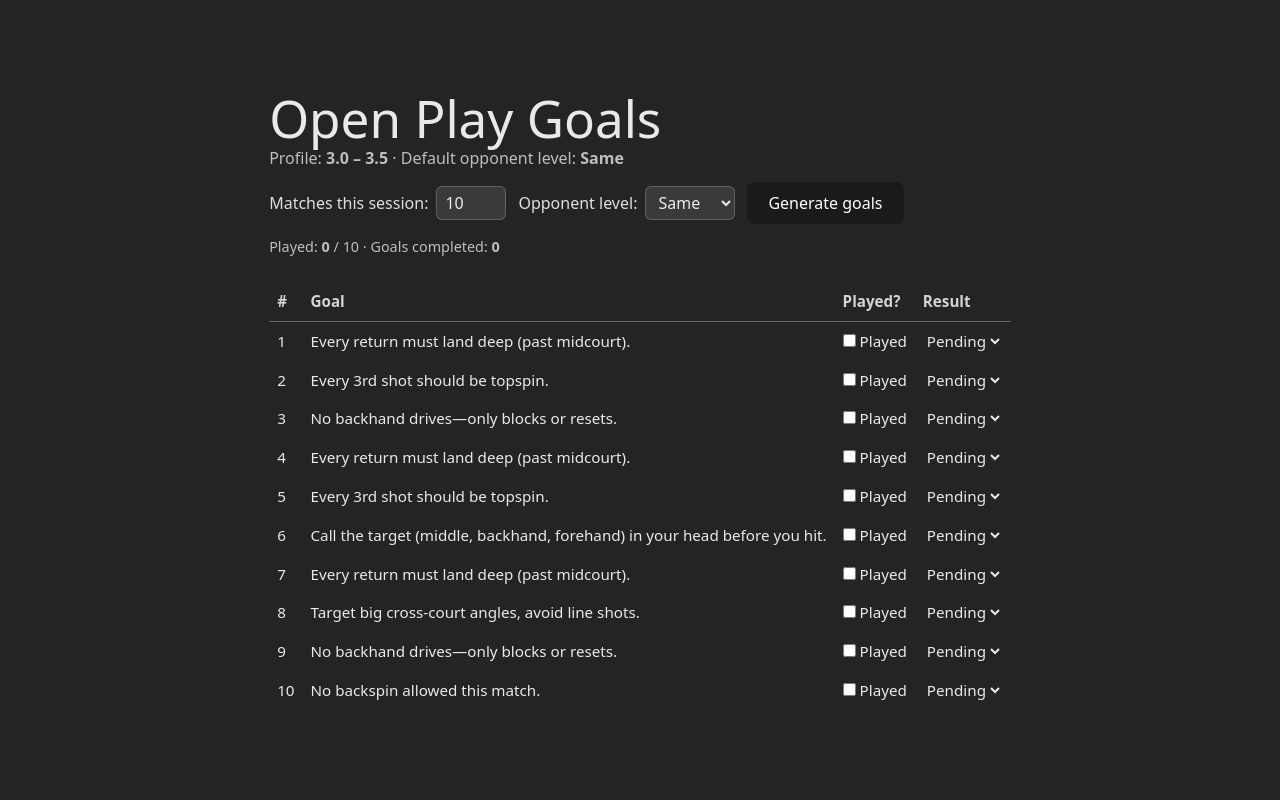
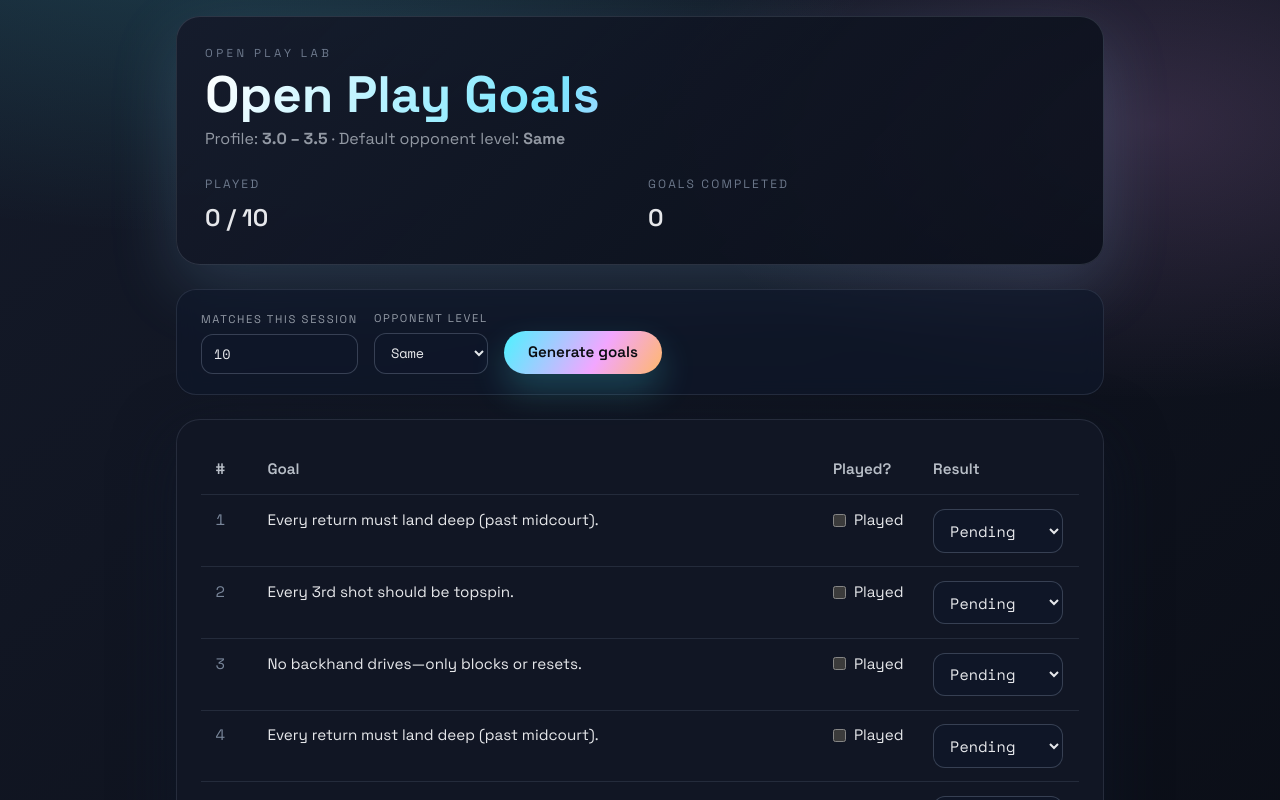
Before and after one commit to austinthedeveloper/react-open-play, a React (Vite) app: page / in a window 1280 px wide. Shown: the top 800 px of the page. Built offline with nearby package versions, Linux system fonts and the light colour scheme.

Commit message:
Style updates

```diff
--- a/src/App.tsx
+++ b/src/App.tsx
@@ -48,18 +48,35 @@ export function App() {
   };
 
   return (
-    <div className="text-left">
-      <header className="mb-6">
-        <h1 className="text-[3.2em] leading-[1.1]">Open Play Goals</h1>
-        <p className="m-0 text-white/70">
+    <div className="app-shell text-left">
+      <header className="hero-panel">
+        <div>
+          <p className="eyebrow">Open Play Lab</p>
+          <h1 className="hero-title">Open Play Goals</h1>
+          <p className="hero-subtitle">
             Profile: <strong>{profile.ratingRange}</strong> &middot; Default
             opponent level:{" "}
             <strong className="capitalize">{profile.defaultOpponentLevel}</strong>
           </p>
+        </div>
 
-        <div className="mt-3 flex flex-wrap items-center gap-3 text-white/85">
-          <label className="flex items-center gap-2">
-            Matches this session:{" "}
+        <div className="hero-stats">
+          <div>
+            <span className="stat-label">Played</span>
+            <span className="stat-value">
+              {playedCount} / {matches.length}
+            </span>
+          </div>
+          <div>
+            <span className="stat-label">Goals completed</span>
+            <span className="stat-value">{completedCount}</span>
+          </div>
+        </div>
+      </header>
+
+      <section className="controls-panel">
+        <label className="control">
+          <span>Matches this session</span>
           <input
             type="number"
             min={1}
@@ -70,12 +87,11 @@ export function App() {
                 Math.min(20, Math.max(1, Number(e.target.value) || 1))
               )
             }
-              className="w-[70px] rounded-md border border-white/20 bg-white/10 px-2 py-1 text-white/90 focus:border-white/60 focus:outline-none"
           />
         </label>
 
-          <label className="flex items-center gap-2">
-            Opponent level:
+        <label className="control">
+          <span>Opponent level</span>
           <select
             value={profile.defaultOpponentLevel}
             onChange={(e) =>
@@ -84,7 +100,6 @@ export function App() {
                 defaultOpponentLevel: e.target.value as OpponentLevel,
               }))
             }
-              className="rounded-md border border-white/20 bg-white/10 px-2 py-1 text-white/90 focus:border-white/60 focus:outline-none"
           >
             <option value="lower">Lower</option>
             <option value="same">Same</option>
@@ -92,57 +107,36 @@ export function App() {
           </select>
         </label>
 
-          <button
-            type="button"
-            onClick={regenerate}
-            className="cursor-pointer rounded-lg border border-transparent bg-[#1a1a1a] px-5 py-2 text-base font-medium text-white transition-colors hover:border-[#646cff] focus-visible:outline focus-visible:outline-4 focus-visible:outline-offset-2 focus-visible:outline-[#646cff]"
-          >
+        <button type="button" onClick={regenerate} className="glow-button">
           Generate goals
         </button>
-        </div>
+      </section>
 
-        <div className="mt-3 text-[0.9rem] text-white/70">
-          <span>
-            Played: <strong>{playedCount}</strong> / {matches.length}
-          </span>
-          {" · "}
-          <span>
-            Goals completed: <strong>{completedCount}</strong>
-          </span>
-        </div>
-      </header>
-
-      <main>
+      <main className="table-panel">
         {matches.length === 0 ? (
-          <p>No matches yet. Click &quot;Generate goals&quot;.</p>
+          <p className="empty-state">
+            No matches yet. Click &quot;Generate goals&quot;.
+          </p>
         ) : (
-          <table className="w-full border-collapse text-[0.95rem]">
+          <table className="goals-table">
             <thead>
               <tr>
-                <th className="border-b border-white/30 p-2 text-left text-white/80">
-                  #
-                </th>
-                <th className="border-b border-white/30 p-2 text-left text-white/80">
-                  Goal
-                </th>
-                <th className="border-b border-white/30 p-2 text-left text-white/80">
-                  Played?
-                </th>
-                <th className="border-b border-white/30 p-2 text-left text-white/80">
-                  Result
-                </th>
+                <th>#</th>
+                <th>Goal</th>
+                <th>Played?</th>
+                <th>Result</th>
               </tr>
             </thead>
             <tbody>
               {matches.map((match) => (
                 <tr
                   key={match.id}
-                  className={match.played ? "bg-[#f8fff8] text-[#1b2a16]" : ""}
+                  className={match.played ? "row-played" : "row-default"}
                 >
-                  <td className="w-8 p-2 align-top">{match.index}</td>
-                  <td className="p-2 align-top">{match.goalText}</td>
-                  <td className="p-2 align-top">
-                    <label>
+                  <td className="index-cell">{match.index}</td>
+                  <td>{match.goalText}</td>
+                  <td>
+                    <label className="inline-flex items-center gap-2">
                       <input
                         type="checkbox"
                         checked={match.played}
@@ -151,11 +145,11 @@ export function App() {
                             played: e.target.checked,
                           })
                         }
-                      />{" "}
+                      />
                       Played
                     </label>
                   </td>
-                  <td className="p-2 align-top">
+                  <td>
                     <select
                       value={match.result}
                       onChange={(e) =>
--- a/src/styles.css
+++ b/src/styles.css
@@ -1,17 +1,230 @@
+@import url("https://fonts.googleapis.com/css2?family=Space+Grotesk:wght@400;500;600;700&family=Space+Mono:wght@400;700&display=swap");
 @import "tailwindcss";
 
 @layer base {
   :root {
-    color-scheme: light dark;
+    color-scheme: dark;
+    --bg: #0b0d12;
+    --bg-secondary: #121726;
+    --panel: #111624;
+    --panel-soft: #151b2b;
+    --line: rgba(148, 163, 184, 0.2);
+    --text: rgba(248, 250, 252, 0.92);
+    --muted: rgba(226, 232, 240, 0.62);
+    --accent: #4cf3ff;
+    --accent-2: #f2a6ff;
+    --accent-3: #ffb86b;
+    --glow: 0 20px 60px rgba(76, 243, 255, 0.15);
   }
 
   body {
-    @apply m-0 flex min-w-[320px] min-h-screen items-center justify-center bg-[#242424] text-white/90 font-sans antialiased;
+    @apply m-0 flex min-w-[320px] min-h-screen items-center justify-center text-white/90 antialiased;
+    font-family: "Space Grotesk", "Segoe UI", sans-serif;
+    background-color: var(--bg);
+    background-image:
+      radial-gradient(1200px 600px at 15% -10%, rgba(76, 243, 255, 0.18), transparent 60%),
+      radial-gradient(900px 500px at 90% 10%, rgba(242, 166, 255, 0.16), transparent 55%),
+      radial-gradient(700px 500px at 35% 85%, rgba(255, 184, 107, 0.12), transparent 60%),
+      linear-gradient(140deg, rgba(21, 27, 43, 0.9), rgba(9, 12, 20, 0.95));
     text-rendering: optimizeLegibility;
     -moz-osx-font-smoothing: grayscale;
   }
 
   #root {
-    @apply mx-auto max-w-[800px] p-4;
+    @apply mx-auto w-full max-w-[960px] p-4;
+  }
+
+  input,
+  select {
+    color: var(--text);
+    font-family: "Space Mono", "SFMono-Regular", monospace;
+    background-color: rgba(15, 23, 42, 0.7);
+    border: 1px solid rgba(148, 163, 184, 0.3);
+    border-radius: 12px;
+    padding: 0.55rem 0.75rem;
+    transition: border-color 150ms ease, box-shadow 150ms ease;
+  }
+
+  input:focus,
+  select:focus {
+    outline: none;
+    border-color: rgba(76, 243, 255, 0.7);
+    box-shadow: 0 0 0 3px rgba(76, 243, 255, 0.12);
+  }
+
+  table {
+    border-collapse: collapse;
+  }
+
+  thead th {
+    font-weight: 600;
+    color: rgba(226, 232, 240, 0.8);
   }
 }
+
+@layer components {
+  .app-shell {
+    display: grid;
+    gap: 1.5rem;
+  }
+
+  .hero-panel {
+    display: grid;
+    gap: 1rem;
+    padding: 1.75rem 1.75rem;
+    border-radius: 24px;
+    background: linear-gradient(135deg, rgba(21, 27, 43, 0.95), rgba(10, 15, 26, 0.85));
+    border: 1px solid rgba(148, 163, 184, 0.2);
+    box-shadow: var(--glow);
+    animation: pulseGlow 7s ease-in-out infinite;
+  }
+
+  .eyebrow {
+    text-transform: uppercase;
+    letter-spacing: 0.3em;
+    font-size: 0.72rem;
+    color: rgba(148, 163, 184, 0.7);
+    margin-bottom: 0.35rem;
+  }
+
+  .hero-title {
+    font-size: clamp(2.4rem, 4vw, 3.5rem);
+    line-height: 1.05;
+    font-weight: 700;
+    margin: 0;
+    background: linear-gradient(120deg, #ffffff 0%, #7ae7ff 40%, #f2a6ff 70%, #ffb86b 100%);
+    -webkit-background-clip: text;
+    color: transparent;
+  }
+
+  .hero-subtitle {
+    margin: 0.35rem 0 0;
+    color: var(--muted);
+  }
+
+  .hero-stats {
+    display: grid;
+    grid-template-columns: repeat(auto-fit, minmax(140px, 1fr));
+    gap: 1rem;
+    padding-top: 0.5rem;
+  }
+
+  .stat-label {
+    display: block;
+    font-size: 0.75rem;
+    text-transform: uppercase;
+    letter-spacing: 0.18em;
+    color: rgba(148, 163, 184, 0.7);
+  }
+
+  .stat-value {
+    display: block;
+    margin-top: 0.4rem;
+    font-size: 1.5rem;
+    font-weight: 600;
+    color: var(--text);
+  }
+
+  .controls-panel {
+    display: flex;
+    flex-wrap: wrap;
+    gap: 1rem;
+    align-items: end;
+    padding: 1.25rem 1.5rem;
+    border-radius: 20px;
+    background: rgba(15, 23, 42, 0.7);
+    border: 1px solid rgba(148, 163, 184, 0.16);
+    backdrop-filter: blur(10px);
+  }
+
+  .control {
+    display: grid;
+    gap: 0.4rem;
+    color: var(--muted);
+    font-size: 0.85rem;
+  }
+
+  .control span {
+    text-transform: uppercase;
+    letter-spacing: 0.15em;
+    font-size: 0.7rem;
+  }
+
+  .glow-button {
+    padding: 0.65rem 1.5rem;
+    border-radius: 999px;
+    font-weight: 600;
+    font-size: 0.95rem;
+    color: #0b0d12;
+    background: linear-gradient(120deg, #4cf3ff, #f2a6ff 60%, #ffb86b);
+    border: none;
+    box-shadow: 0 16px 35px rgba(76, 243, 255, 0.22);
+    transition: transform 150ms ease, box-shadow 150ms ease;
+  }
+
+  .glow-button:hover {
+    transform: translateY(-1px) scale(1.01);
+    box-shadow: 0 18px 45px rgba(242, 166, 255, 0.25);
+  }
+
+  .glow-button:focus-visible {
+    outline: 3px solid rgba(255, 184, 107, 0.6);
+    outline-offset: 4px;
+  }
+
+  .table-panel {
+    padding: 1.5rem;
+    border-radius: 24px;
+    background: var(--panel);
+    border: 1px solid rgba(148, 163, 184, 0.16);
+    box-shadow: 0 20px 60px rgba(15, 23, 42, 0.55);
+  }
+
+  .goals-table {
+    width: 100%;
+    font-size: 0.95rem;
+  }
+
+  .goals-table th,
+  .goals-table td {
+    padding: 0.85rem 0.9rem;
+    text-align: left;
+    vertical-align: top;
+    border-bottom: 1px solid rgba(148, 163, 184, 0.15);
+  }
+
+  .goals-table tbody tr:last-child td {
+    border-bottom: none;
+  }
+
+  .index-cell {
+    width: 52px;
+    color: rgba(148, 163, 184, 0.8);
+    font-variant-numeric: tabular-nums;
+  }
+
+  .row-default {
+    color: var(--text);
+  }
+
+  .row-played {
+    background: linear-gradient(90deg, rgba(76, 243, 255, 0.12), rgba(21, 27, 43, 0.2));
+    color: rgba(226, 232, 240, 0.9);
+  }
+
+  .empty-state {
+    color: var(--muted);
+    text-align: center;
+    padding: 2rem 1rem;
+  }
+}
+
+@keyframes pulseGlow {
+  0%,
+  100% {
+    box-shadow: 0 20px 60px rgba(76, 243, 255, 0.15);
+  }
+  50% {
+    box-shadow: 0 25px 80px rgba(242, 166, 255, 0.22);
+  }
+}
```
Lines whose indentation alone changed are shown as unchanged.
